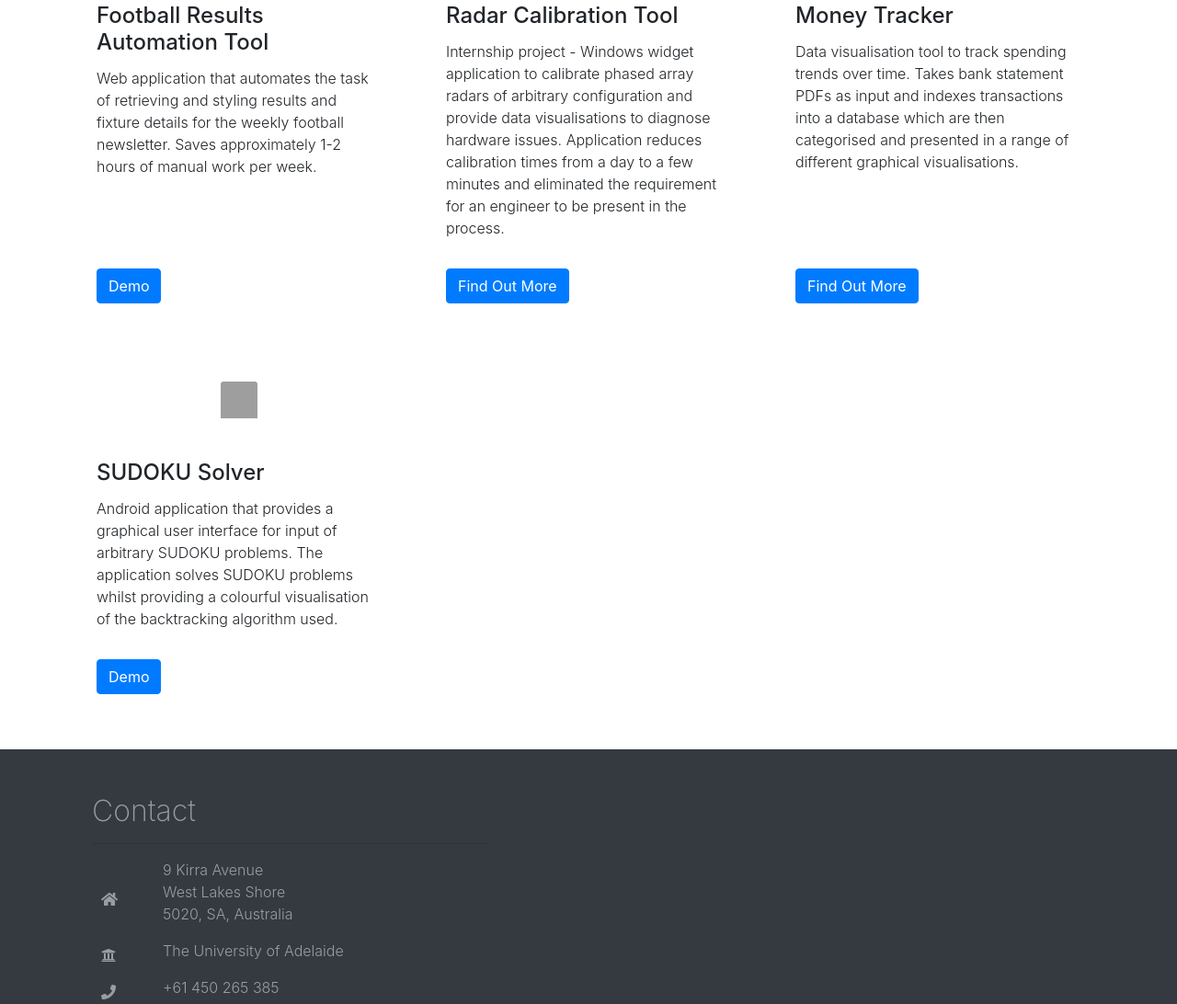
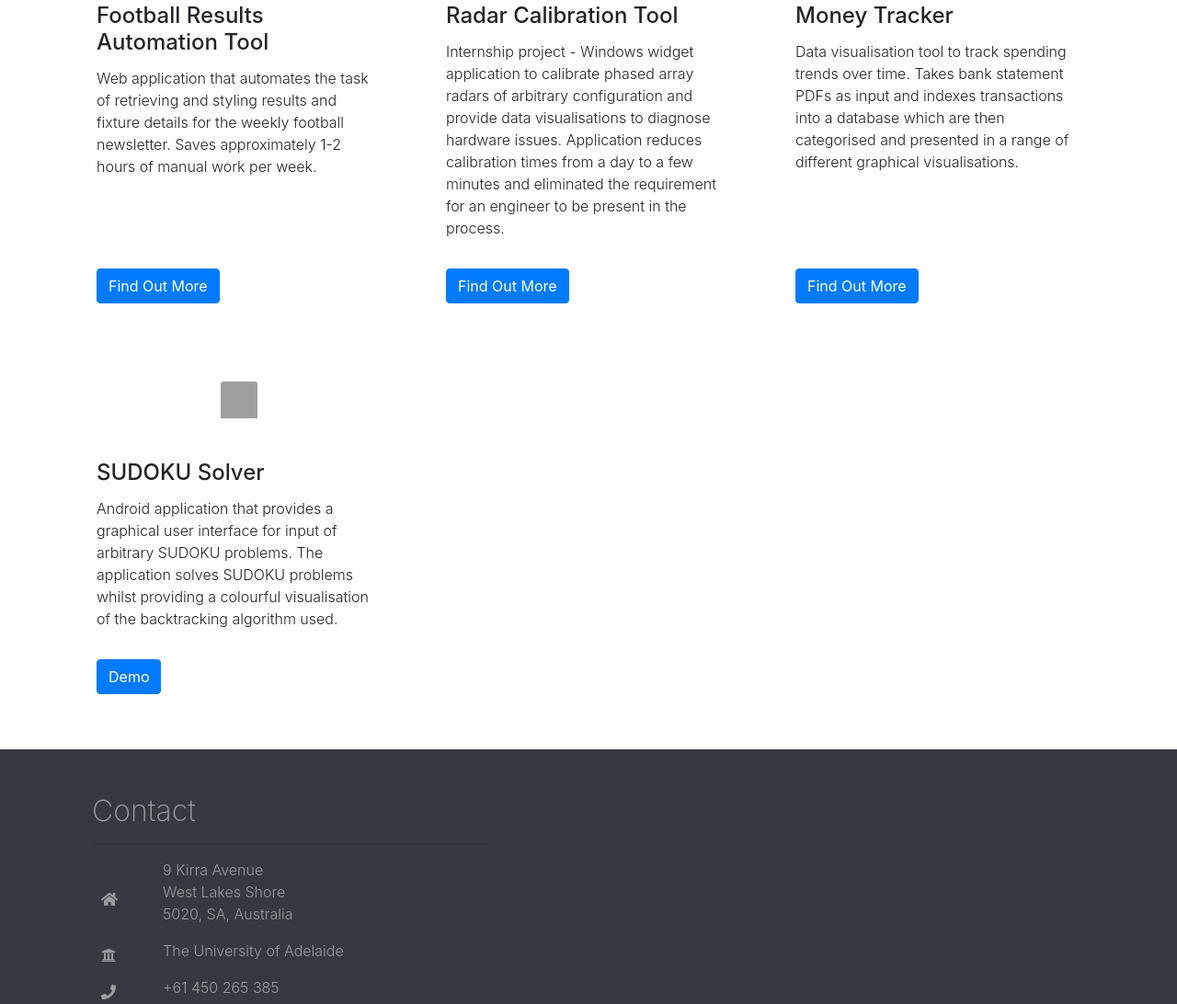
Before and after one commit to jacksondearing96/personal_website, a website: page public/index.html in a window 1280 px wide. Shown: the part 641-1733 px from the top of the page at 92% size. Drawn offline with nearby package versions, Linux system fonts and the light colour scheme; grey boxes are pictures that could not be loaded.

Commit message:
Small fixes to text content

```diff
--- a/public/index.html
+++ b/public/index.html
@@ -66,7 +66,6 @@
           <p id="more-info" class="lead text-white-50"></p>
 
           <p class="lead mb-5 text-white-50">Software engineering student motivated by the opportunity to solve problems and develop software based solutions.
-            <br>
             I enjoy contributing in team based environments and am naturally driven by a passion for software development.
             <br><br>Interests include C++, Javascript, Python, web development, algorithm desgin and test driven development.
           </p>
@@ -87,7 +86,7 @@
             <p class="card-text">Web application that automates the task of retrieving and styling results and fixture details for the weekly football newsletter. Saves approximately 1-2 hours of manual work per week.</p>
           </div>
           <div class="card-footer">
-            <a href="#" class="btn btn-primary">Demo</a>
+            <a href="#" class="btn btn-primary">Find Out More</a>
           </div>
         </div>
       </div>
```
